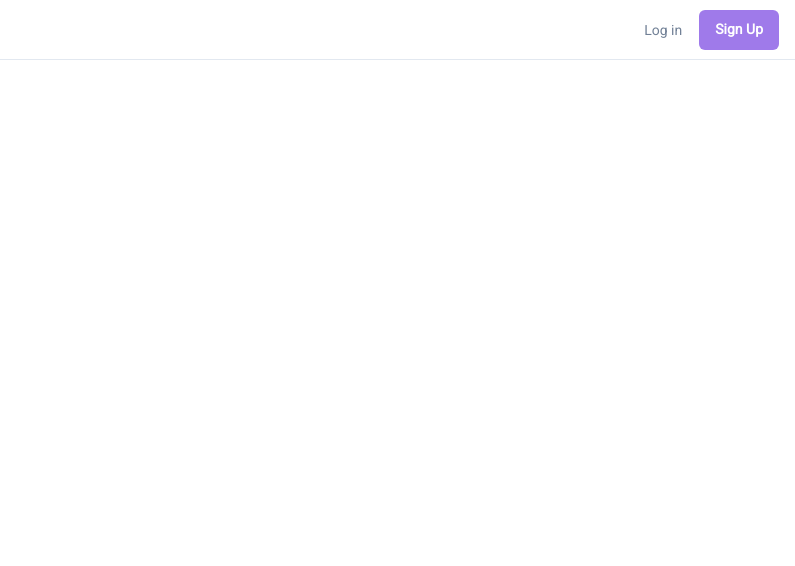
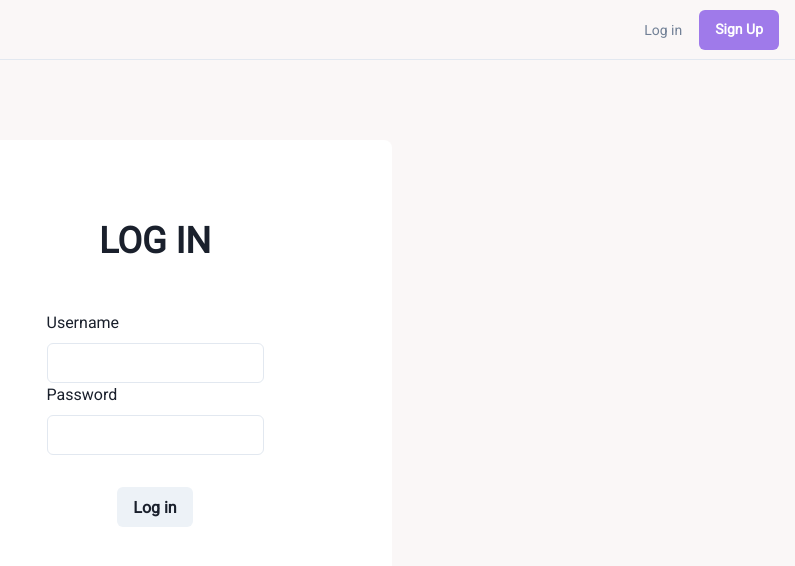
Before and after one commit to simowd/taller_frontend, a React (Create React App) app: page /signin in a window 1280 px wide. Shown: the top 566 px of the page, without its empty margins (485-1280 px from the left). Built offline with nearby package versions, Linux system fonts and the light colour scheme; no server answers.

Commit message:
Login form validation now working

```diff
--- a/package.json
+++ b/package.json
@@ -5,6 +5,7 @@
   "dependencies": {
     "@chakra-ui/icons": "^1.1.7",
     "@chakra-ui/react": "^1.8.8",
+    "@chakra-ui/theme-tools": "^1.3.6",
     "@emotion/react": "^11.9.0",
     "@emotion/styled": "^11.8.1",
     "@fontsource/open-sans": "^4.5.8",
--- a/src/App.js
+++ b/src/App.js
@@ -1,7 +1,8 @@
 import React, { useEffect } from 'react';
 import { useDispatch } from 'react-redux';
 import { BrowserRouter, Route, Routes } from 'react-router-dom';
-import { Navbar }  from './components/Generic/Navbar';
+import { Navbar } from './components/Generic/Navbar';
+import Login from './pages/Login';
 import { loadUser } from './reducers/user_reducer';
 
 function App() {
@@ -11,12 +12,14 @@ function App() {
   useEffect(() => {
     dispatch(loadUser());
   });
+
   //Setup react routes
   return (
     <BrowserRouter>
       <Routes>
         <Route path='/' element={<Navbar />}>
-          <Route path='signin' />
+          <Route index/>
+          <Route path='signin' element={ <Login /> }/>
           <Route path='signup' />
         </Route>
         <Route path='/s' element={<div>Chau</div>}>
--- a/src/components/Generic/Navbar/NavContainer.js
+++ b/src/components/Generic/Navbar/NavContainer.js
@@ -5,7 +5,7 @@ import AuthLinks from './AuthLinks';
 const NavContainer = () => {
   return (
     <Box>
-      <Flex bg={useColorModeValue('white', 'gray.800')}
+      <Flex bg={useColorModeValue('#FAF7F7', 'gray.800')}
         color={useColorModeValue('gray.600', 'white')}
         minH={'60px'}
         py={{ base: 2 }}
--- a/src/components/Generic/Navbar/index.js
+++ b/src/components/Generic/Navbar/index.js
@@ -1,9 +1,14 @@
+import { Box } from '@chakra-ui/react';
 import React from 'react';
+import { Outlet } from 'react-router-dom';
 import NavContainer from './NavContainer';
 
 const Navbar = () => {
   return (
-    <NavContainer />
+    <Box bg={'#FAF7F7'}>
+      <NavContainer />
+      <Outlet />
+    </Box>
   );
 };
 
--- a/src/components/Login/LoginForm.js
+++ b/src/components/Login/LoginForm.js
@@ -1,42 +1,64 @@
 import React from 'react';
-import { useFormik } from 'formik';
-import { Button, Input } from '@chakra-ui/react';
+import { Field, Form, Formik } from 'formik';
+import { Button, Flex, FormControl, FormErrorMessage, FormLabel, Heading, Input } from '@chakra-ui/react';
 import { yup_login } from '../../utils/yup_schemas';
+import { stringTranslate, translate } from '../../i18n/message_handle';
 
 const LoginForm = () => {
-  const formik = useFormik({
-    initialValues: {
-      username: '',
-      password: ''
-    },
-    onSubmit: values => {
-      alert(JSON.stringify(values, null, 2));
-    },
-    validationSchema: yup_login
-  });
+  const onSubmit = (values, actions) => {
+    console.log(values);
+    actions.setSubmitting(false);
+  };
 
   return (
-    <form onSubmit={formik.handleSubmit}>
-      <label htmlFor='username'>Username: </label>
-      <Input
-        id='username'
-        name='username'
-        type='username'
-        onChange={formik.handleChange}
-        value={formik.values.username}
-      />
-
-      <label htmlFor='password'>Password: </label>
-      <Input
-        id='password'
-        name='password'
-        type='password'
-        onChange={formik.handleChange}
-        value={formik.values.password}
-      />
-
-      <Button type='submit'>Submit</Button>
-    </form>
+    <Flex bg={'white'} px={'5rem'} py={'5rem'} rounded={'lg'} m={'5rem'} flexDirection={'column'}>
+      <Flex justifyContent={'center'}>
+        <Heading >
+          {stringTranslate('login.login').toUpperCase()}
+        </Heading>
+      </Flex>
+      <Flex px={'3rem'} pt={'3rem'}>
+        <Formik initialValues={{
+          username: '',
+          password: ''
+        }}
+        validationSchema={yup_login}
+        onSubmit={onSubmit}>
+          {(props) => (
+            <Form>
+              <Field name='username'>
+                {({ field, form }) => (
+                  <FormControl isInvalid={form.errors.username && form.touched.username}>
+                    <FormLabel htmlFor='username'>
+                      {translate('login.username')}
+                    </FormLabel>
+                    <Input {...field} id='username' autoComplete='off' />
+                    <FormErrorMessage> {form.errors.username} </FormErrorMessage>
+                  </FormControl>
+                )}
+              </Field>
+              <Field name='password'>
+                {({ field, form }) => (
+                  <FormControl isInvalid={form.errors.password && form.touched.password}>
+                    <FormLabel htmlFor='password'>
+                      {translate('login.password')}
+                    </FormLabel>
+                    <Input {...field} id='password' autoComplete='off' type={'password'} />
+                    <FormErrorMessage> {form.errors.password} </FormErrorMessage>
+                  </FormControl>
+                )
+                }
+              </Field>
+              <Flex justifyContent={'center'} pt={'2rem'}>
+                <Button colorScheme={'gray'} isLoading={props.isSubmitting} loadingText={stringTranslate('login.loading')} type='submit' size={'md'}>
+                  {translate('login.login')}
+                </Button>
+              </Flex>
+            </Form>
+          )}
+        </Formik>
+      </Flex>
+    </Flex>
   );
 };
 
--- a/src/i18n/messages/en.js
+++ b/src/i18n/messages/en.js
@@ -9,6 +9,12 @@ const strings = {
     openNavbar: 'Open Navbar Menu',
     login: 'Log in',
     signup: 'Sign Up'
+  },
+  login: {
+    username: 'Username',
+    password: 'Password',
+    login: 'Log in',
+    loading: 'Loading'
   }
 };
 
--- a/src/pages/Login.js
+++ b/src/pages/Login.js
@@ -1,11 +1,12 @@
+import { Flex } from '@chakra-ui/react';
 import React from 'react';
 import LoginForm from '../components/Login/LoginForm';
 
 const Login = () => {
-  return(
-    <div>
+  return (
+    <Flex justifyContent={'center'} alignContent='center'>
       <LoginForm />
-    </div>
+    </Flex>
   );
 };
 
--- a/src/utils/customTheme.js
+++ b/src/utils/customTheme.js
@@ -1,10 +1,18 @@
 import { extendTheme } from '@chakra-ui/react';
+import { mode } from '@chakra-ui/theme-tools';
 
 const theme = extendTheme({
   fonts: {
-    heading: 'Raleway, sans-serif',
+    heading: 'Roboto, sans-serif',
     body: 'Roboto, sans-serif'
   },
+  styles: {
+    global: (props) => ({
+      body: {
+        bg: mode('#FAF7F7', 'gray.800')(props)
+      }
+    })
+  }
 });
 
 export default theme;
```
Also changed, not shown: 1 other file (tests, documents, lock files or other folders).
